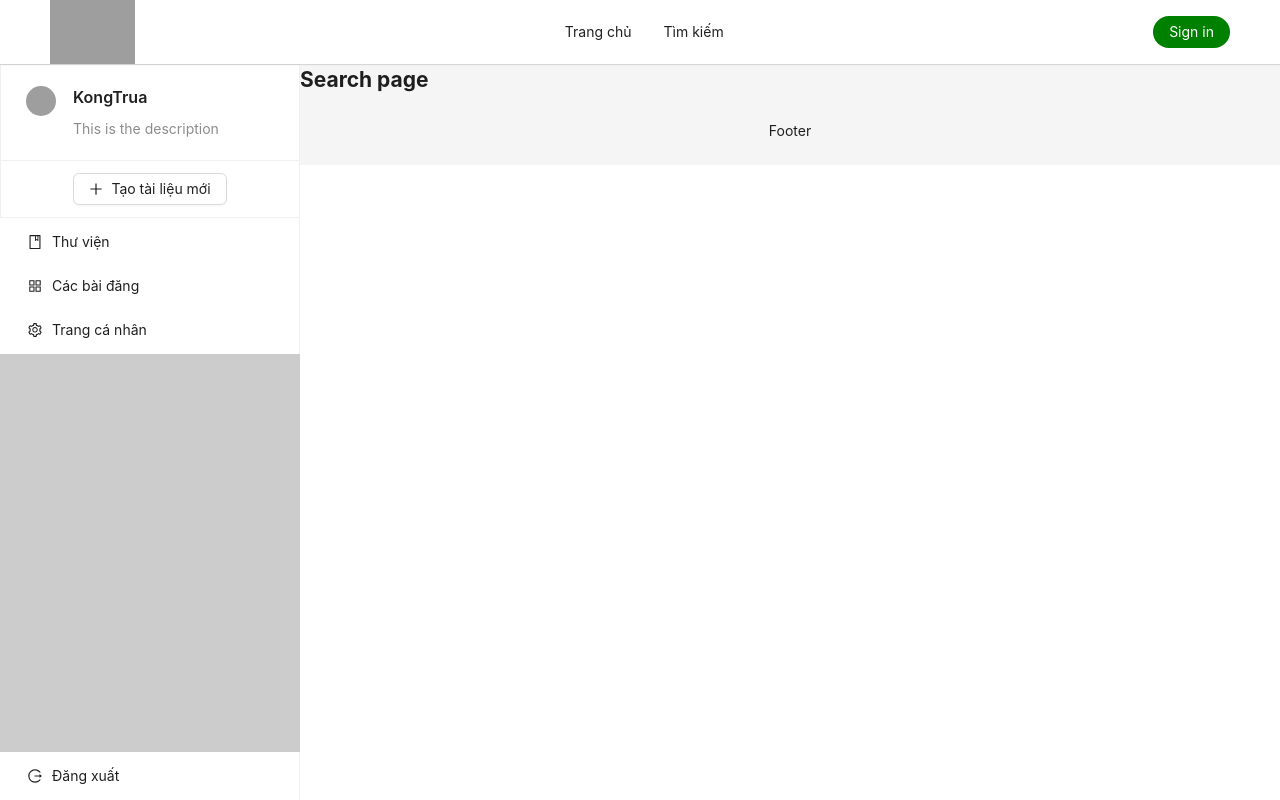
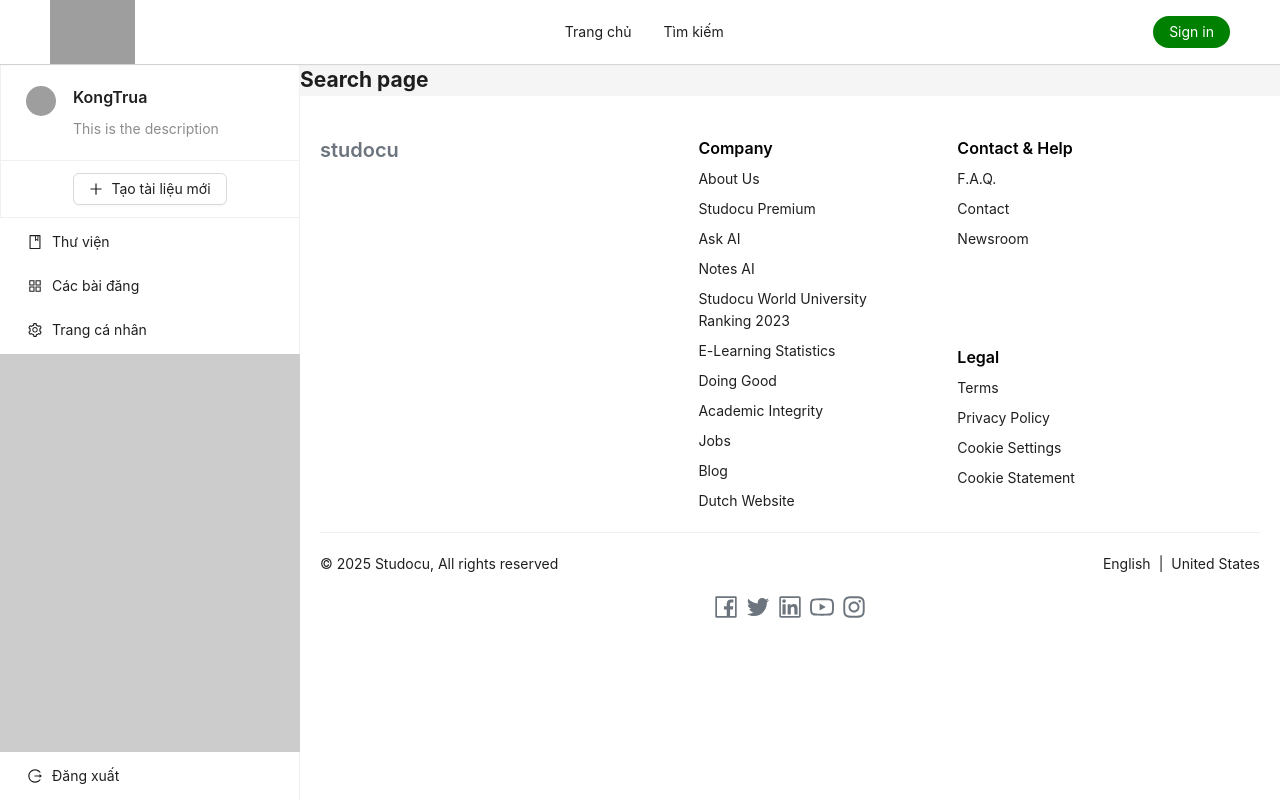
Before and after one commit to nqdo26/Project-NLN, a React (Create React App) app in the folder FrontEnd/: page /search in a window 1280 px wide. Built offline with nearby package versions, Linux system fonts and the light colour scheme; grey boxes are pictures that could not be loaded.

Commit message:
them footer sieu dep

```diff
--- a/FrontEnd/src/components/Layouts/DefaultLayout/index.js
+++ b/FrontEnd/src/components/Layouts/DefaultLayout/index.js
@@ -3,6 +3,7 @@
 import styles from './DefaultLayout.module.scss';
 import Sidebar from './Sidebar';
 import { Layout } from 'antd';
+import CustomFooter from '../components/Footer/CustomFooter';
 
 function DefaultLayout({ children }) {
     const { Footer, Content } = Layout;
@@ -13,9 +14,13 @@
             <Header className={cx('header')} />
             <Layout hasSider>
                 <Sidebar className={cx('sidebar')} />
-                <Content className={cx('content')}>{children}</Content>
+                <Content className={cx('content')}>
+                    {children}
+                    <CustomFooter />
+                </Content>
+
             </Layout>
-            <Footer className={cx('footer')}>Footer</Footer>
+
         </Layout>
     );
 }
--- /dev/null
+++ b/FrontEnd/src/components/Layouts/components/Footer/CustomFooter.js
@@ -0,0 +1,97 @@
+import React from 'react';
+import { Layout, Row, Col, Typography, Space, Divider } from 'antd';
+import {
+    FacebookOutlined,
+    TwitterOutlined,
+    LinkedinOutlined,
+    YoutubeOutlined,
+    InstagramOutlined,
+} from '@ant-design/icons';
+
+const { Footer } = Layout;
+const { Text, Title } = Typography;
+
+const CustomFooter = () => {
+    return (
+        <Footer style={{ backgroundColor: '#ffff', padding: '40px 20px' }}>
+            <Row gutter={[16, 16]} justify="space-between">
+                <Col xs={24} sm={8}>
+                    <Title level={4} style={{ color: '#6c757d' }}>
+                        studocu
+                    </Title>
+                </Col>
+
+                <Col xs={24} sm={5}>
+                    <Title level={5} style={{ color: '#000' }}>
+                        Company
+                    </Title>
+                    <Space direction="vertical" style={{ display: 'flex' }}>
+                        <Text>About Us</Text>
+                        <Text>Studocu Premium</Text>
+                        <Text>Ask AI</Text>
+                        <Text>Notes AI</Text>
+                        <Text>Studocu World University Ranking 2023</Text>
+                        <Text>E-Learning Statistics</Text>
+                        <Text>Doing Good</Text>
+                        <Text>Academic Integrity</Text>
+                        <Text>Jobs</Text>
+                        <Text>Blog</Text>
+                        <Text>Dutch Website</Text>
+                    </Space>
+                </Col>
+
+                <Col xs={24} sm={8}>
+                    <Title level={5} style={{ color: '#000' }}>
+                        Contact & Help
+                    </Title>
+                    <Space direction="vertical" style={{ display: 'flex' }}>
+                        <Text>F.A.Q.</Text>
+                        <Text>Contact</Text>
+                        <Text>Newsroom</Text>
+                    </Space>
+
+                    <div style={{ marginTop: '95px' }}></div>
+
+                    <Title level={5} style={{ color: '#000' }}>
+                        Legal
+                    </Title>
+                    <Space direction="vertical" style={{ display: 'flex' }}>
+                        <Text>Terms</Text>
+                        <Text>Privacy Policy</Text>
+                        <Text>Cookie Settings</Text>
+                        <Text>Cookie Statement</Text>
+                    </Space>
+                </Col>
+            </Row>
+
+            <Divider style={{ margin: '20px 0' }} />
+
+            <Row justify="space-between" align="middle">
+                <Col>
+                    <Space>
+                        <Text>© 2025 Studocu, All rights reserved</Text>
+                    </Space>
+                </Col>
+                <Col>
+                    <Space>
+                        <Text>English</Text>
+                        <Text>|</Text>
+                        <Text>United States</Text>
+                    </Space>
+                </Col>
+            </Row>
+
+            <Row justify="center" style={{ marginTop: '20px' }}>
+                <Space>
+                    <FacebookOutlined style={{ fontSize: '24px', color: '#6c757d' }} />
+                    <TwitterOutlined style={{ fontSize: '24px', color: '#6c757d' }} />
+                    <LinkedinOutlined style={{ fontSize: '24px', color: '#6c757d' }} />
+                    <YoutubeOutlined style={{ fontSize: '24px', color: '#6c757d' }} />
+                    <InstagramOutlined style={{ fontSize: '24px', color: '#6c757d' }} />
+                </Space>
+            </Row>
+        </Footer>
+    );
+};
+
+export default CustomFooter;
```
Also changed, not shown: FrontEnd/src/components/Layouts/components/Footer/CustomFooter.module.scss (added).
